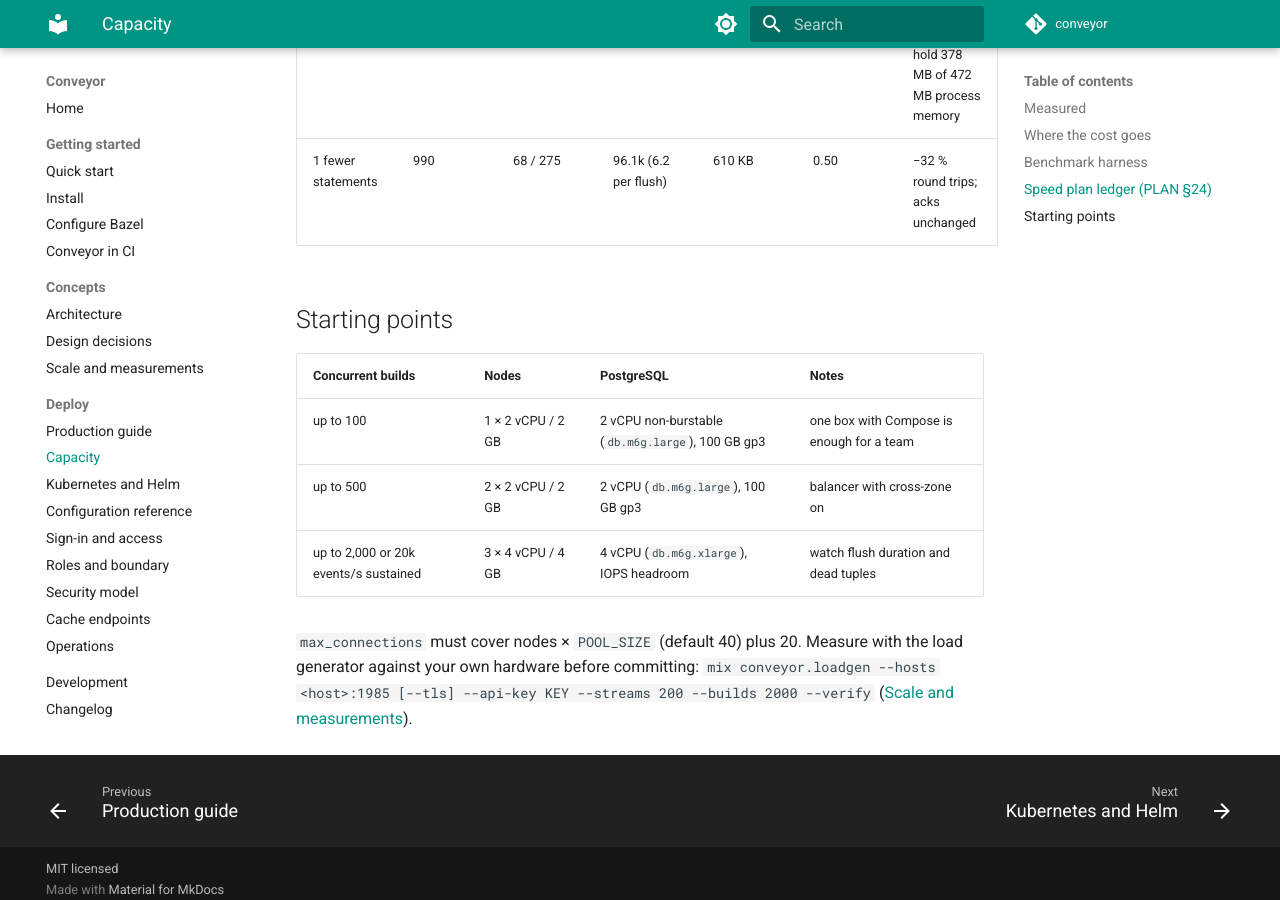
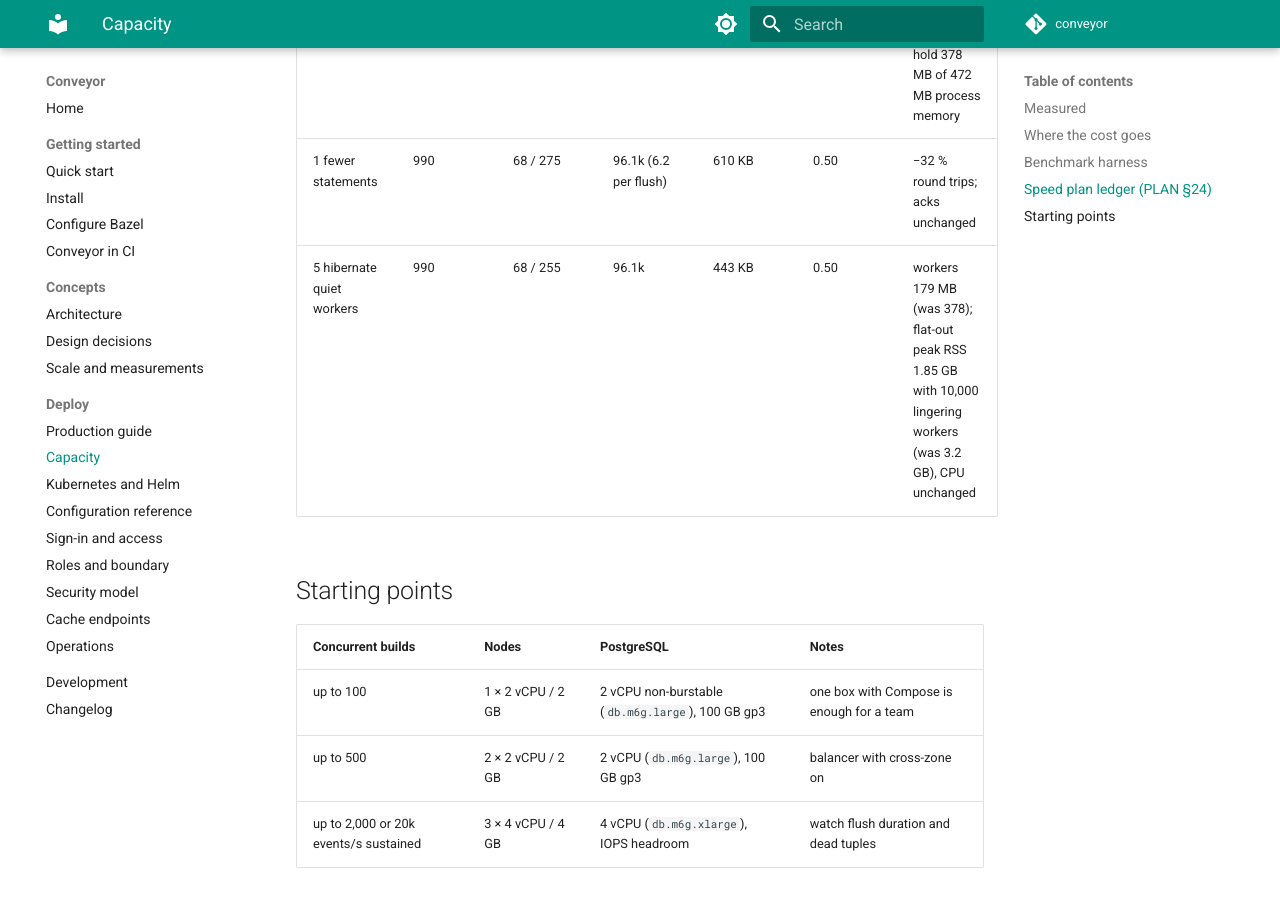
Before and after one commit to erneestoc/conveyor, an MkDocs documentation site: the page built from docs/capacity.md, in a window 1280 px wide and 900 px high, scrolled down 3143 px. Built offline with MkDocs 1.6.1 and Material for MkDocs 9.7.7, drawn with Linux system fonts in a browser that asks for light colours; comment, search, counter and statistics services are not loaded.

Commit message:
PLAN §24.5: hibernate quiet workers, drop wide columns after finalize
A broadcast tick with nothing in flight is a stream's quiet moment (between paced events
and for the whole linger of a finished build): the worker hibernates there, which compacts
its heap and releases the event binaries its batches referenced, and a finished worker
drops options, workspace_status and configurations from its state.

Measured: paced profile RSS per stream 610 KB → 443 KB (workers 378 MB → 179 MB), flat-out
peak RSS 3.2 GB → 1.85 GB with 10,000 lingering workers (workers 1.7 GB → 232 MB); CPU,
throughput and acks unchanged, oracle green. Also the baseline reports of the same-harness
A/B, a linger-aware worker test, and a property generator fix.

Co-Authored-By: Claude Fable 5.1 <noreply@anthropic.com>
Claude-Session: https://claude.ai/code/session_013T4qUDStW7F9C64ivhxJdn

```diff
--- a/docs/capacity.md
+++ b/docs/capacity.md
@@ -82,6 +82,7 @@ Paced profile (1,000 streams, one event per 500 ms, 1,500 builds), single runs:
 |---|---|---|---|---|---|---|
 | 0 baseline | 990 | 69 / 284 | 141.6k (8.8 per flush) | 616 KB | 0.51 | 1,516 workers hold 378 MB of 472 MB process memory |
 | 1 fewer statements | 990 | 68 / 275 | 96.1k (6.2 per flush) | 610 KB | 0.50 | −32 % round trips; acks unchanged |
+| 5 hibernate quiet workers | 990 | 68 / 255 | 96.1k | 443 KB | 0.50 | workers 179 MB (was 378); flat-out peak RSS 1.85 GB with 10,000 lingering workers (was 3.2 GB), CPU unchanged |
 
 ## Starting points
 
```
Also changed, not shown: 9 other files.
